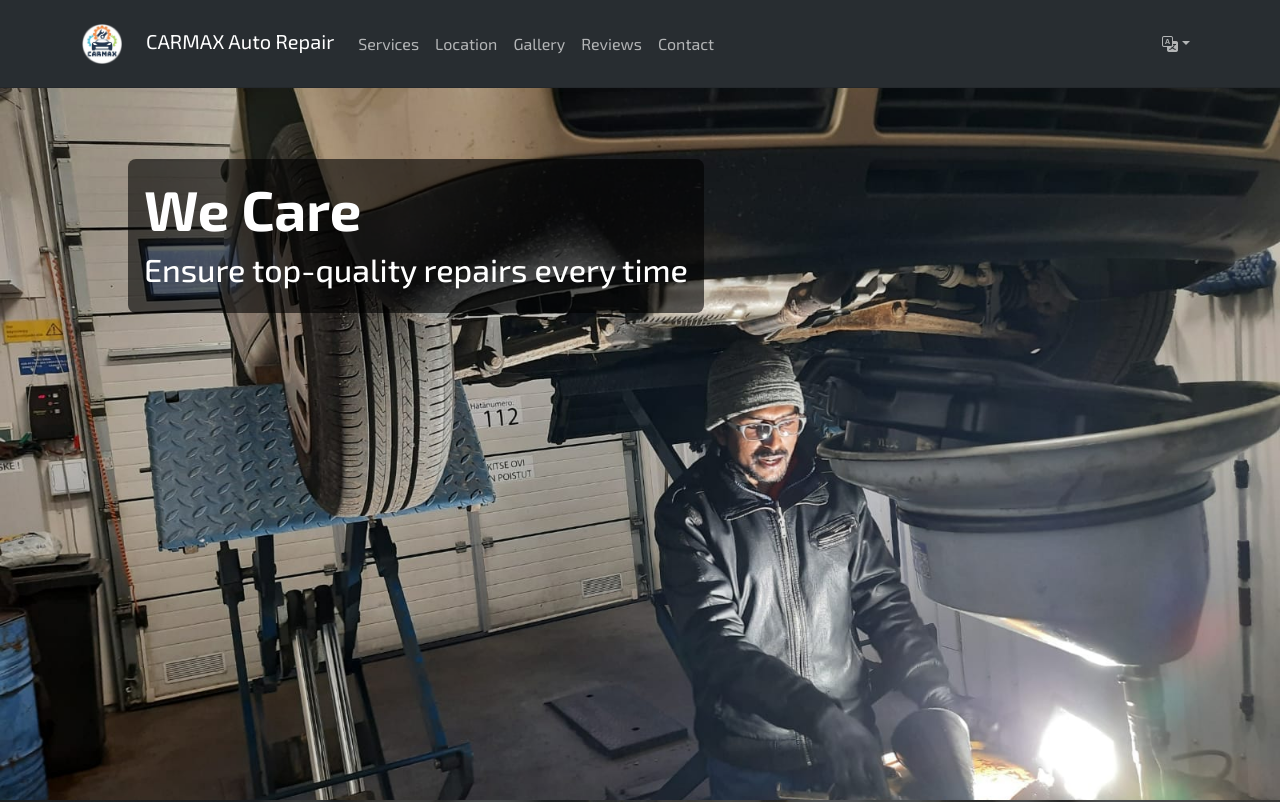
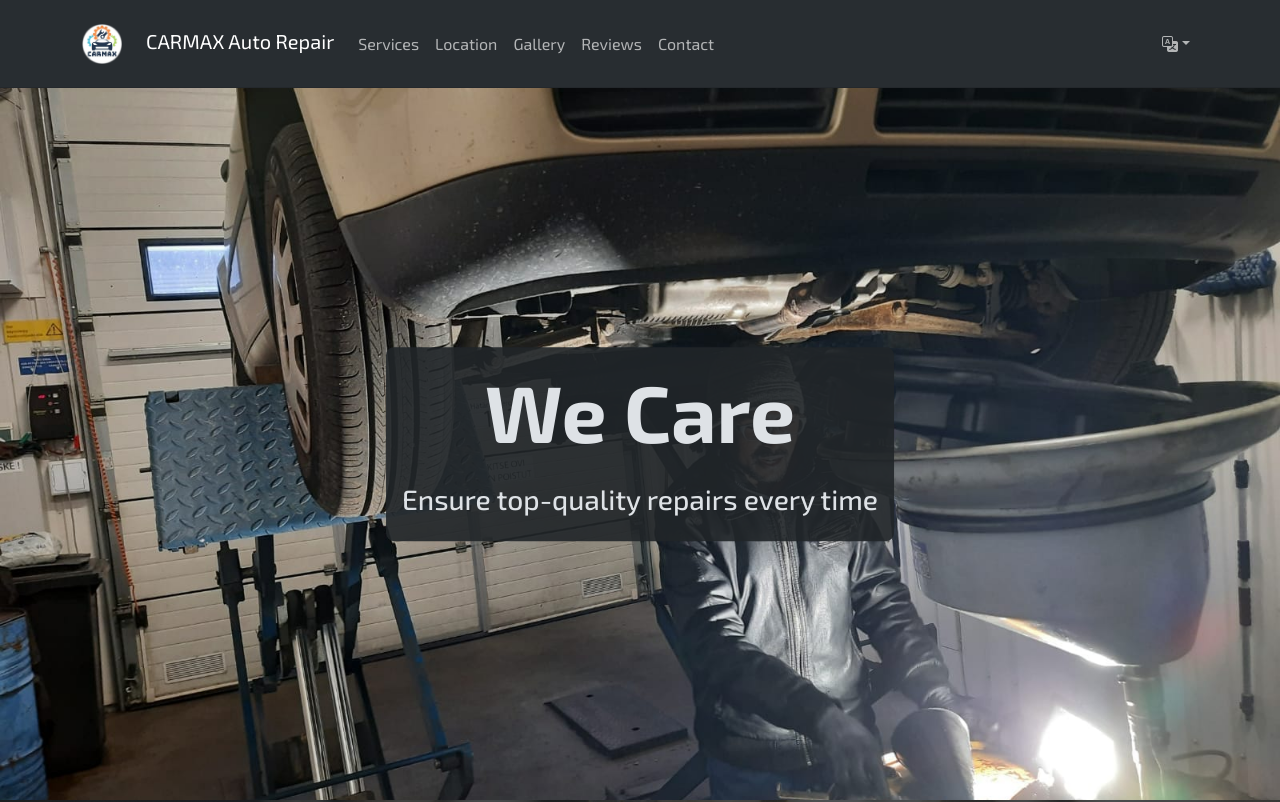
Before and after one commit to lalankeba/carmax-app, a Next.js app: page /en in a window 1280 px wide. Shown: the top 802 px of the page. Built offline with nearby package versions, Linux system fonts and the light colour scheme.

Commit message:
updating swiper text with animation

```diff
--- a/components/swiper-container.scss
+++ b/components/swiper-container.scss
@@ -15,13 +15,9 @@
         overflow: hidden;
         position: relative;
 
-        .slide-text {
-          position: absolute;
-          top: 10%;
-          left: 10%;
-          transform: translate(0%, 0%);
-          color: white;
-          background-color: rgba(0, 0, 0, 0.6);
+        .slide-text-wrapper {
+          color: var(--bs-body-color);
+          background-color: rgba(var(--bs-body-bg-rgb), 0.9);
           padding: 1rem;
           border-radius: 0.5rem;
         }
--- a/components/swiper-container.tsx
+++ b/components/swiper-container.tsx
@@ -1,9 +1,11 @@
 "use client";
+import { useState } from "react";
 import { useTranslations } from "next-intl";
 import Image from "next/image";
 import slidePic1 from '@/public/images/swiper/1.png';
 import slidePic2 from '@/public/images/swiper/2.jpg';
 import slidePic3 from '@/public/images/swiper/3.jpg';
+import { motion } from 'framer-motion';
 import { Swiper, SwiperSlide } from 'swiper/react';
 import { Autoplay, EffectFade } from 'swiper/modules';
 import 'swiper/css';
@@ -12,6 +14,7 @@ import "./swiper-container.scss";
 
 const SwiperContainer: React.FC = () => {
   const t = useTranslations('components.SwiperContainer');
+  const [activeIndex, setActiveIndex] = useState(0);
 
   const slides = [
     {
@@ -31,6 +34,28 @@ const SwiperContainer: React.FC = () => {
     }
   ];
 
+  const fadeInUp = {
+    hidden: { opacity: 0, y: 30 },
+    visible: { opacity: 1, y: 0, transition: { duration: 0.8 } }
+  };
+
+  const fadeInScaleGlowFades = {
+    hidden: { opacity: 0, scale: 0.8, textShadow: "0 0 0px rgba(var(--bs-body-color-rgb), 0)" },
+    visible: {
+      opacity: 1,
+      scale: 1,
+      textShadow: "0 0 20px rgba(var(--bs-body-color-rgb), 0.8)",
+      transition: {
+        duration: 0.8,
+        textShadow: {
+          duration: 0.5,
+          repeat: 1,
+          repeatType: "reverse",
+        },
+      },
+    }
+  };
+
   return (
     <>
       <div className="swiper-con">
@@ -41,19 +66,41 @@ const SwiperContainer: React.FC = () => {
         loop={true}
         navigation={false}
         autoplay={{
-          delay: 3000,
+          delay: 4000,
           disableOnInteraction: false,
         }}
         pagination={false}
         modules={[Autoplay, EffectFade]}
         className="MainSwiper"
+        onSlideChange={(swiper) => {
+          const realIndex = swiper.realIndex % slides.length;
+          setActiveIndex(realIndex);
+        }}
       >
-        {slides.map((slide) => (
+        {slides.map((slide, index) => (
           <SwiperSlide key={slide.title}>
             <Image src={slide.picture} alt={slide.title} fill={true} style={{ objectFit: 'cover' }} />
-            <div className="slide-text">
-              <h1 style={{ fontSize: '3.5rem', fontWeight: 'bolder' }}>{slide.title}</h1>
-              <h2>{slide.subTitle}</h2>
+            <div
+              className="position-absolute top-50 start-50 translate-middle text-center slide-text-wrapper"
+            >
+              <motion.h1
+                className="display-1 mb-4"
+                style={{ fontWeight: "bolder" }}
+                variants={fadeInScaleGlowFades}
+                initial="hidden"
+                animate={activeIndex === index ? "visible" : "hidden"}
+              >
+                {slide.title}
+              </motion.h1>
+              <motion.h3
+                className="text-break"
+                variants={fadeInUp}
+                initial="hidden"
+                animate={activeIndex === index ? "visible" : "hidden"}
+                transition={{ delay: 0.3 }}
+              >
+                {slide.subTitle}
+              </motion.h3>
             </div>
           </SwiperSlide>
         ))}
```
